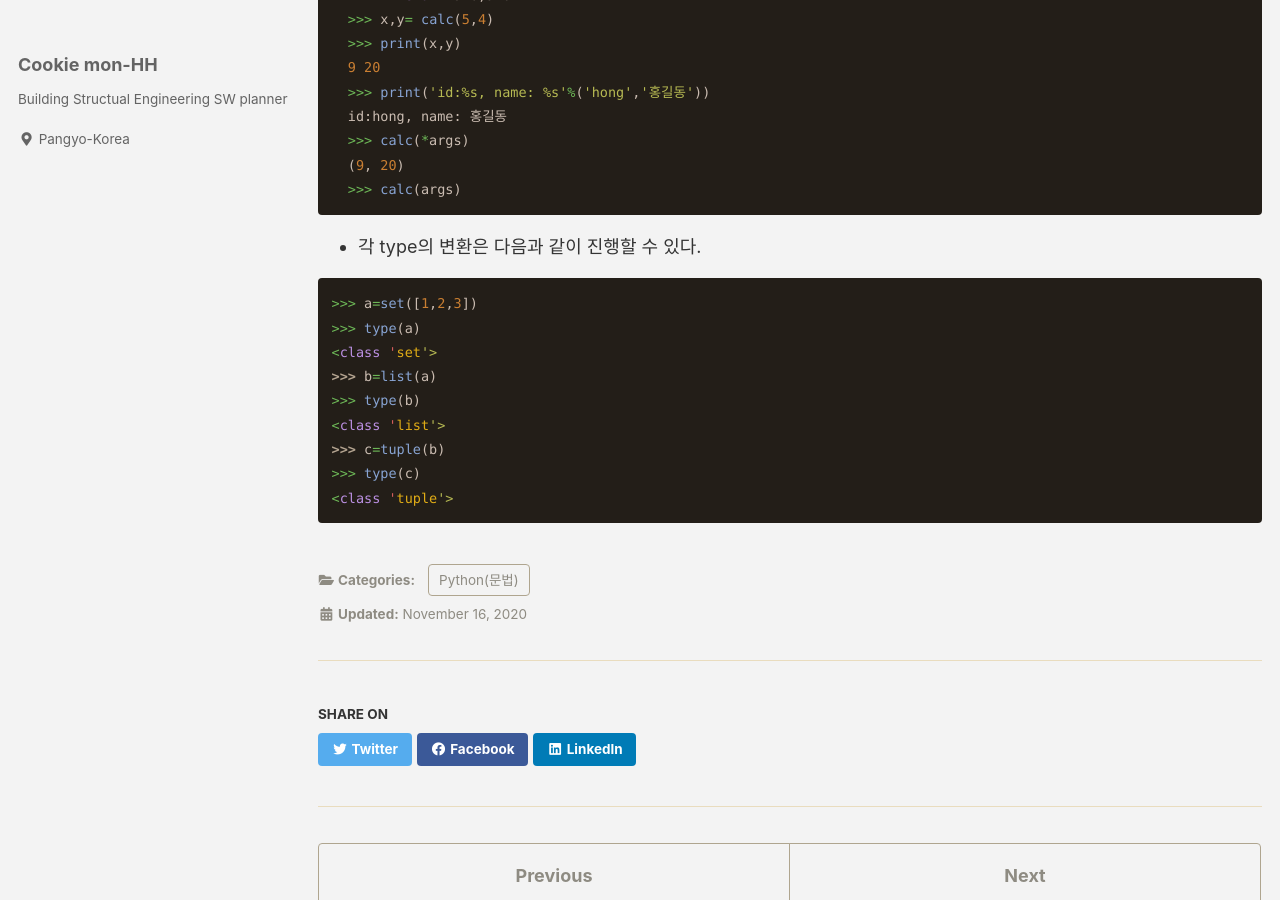
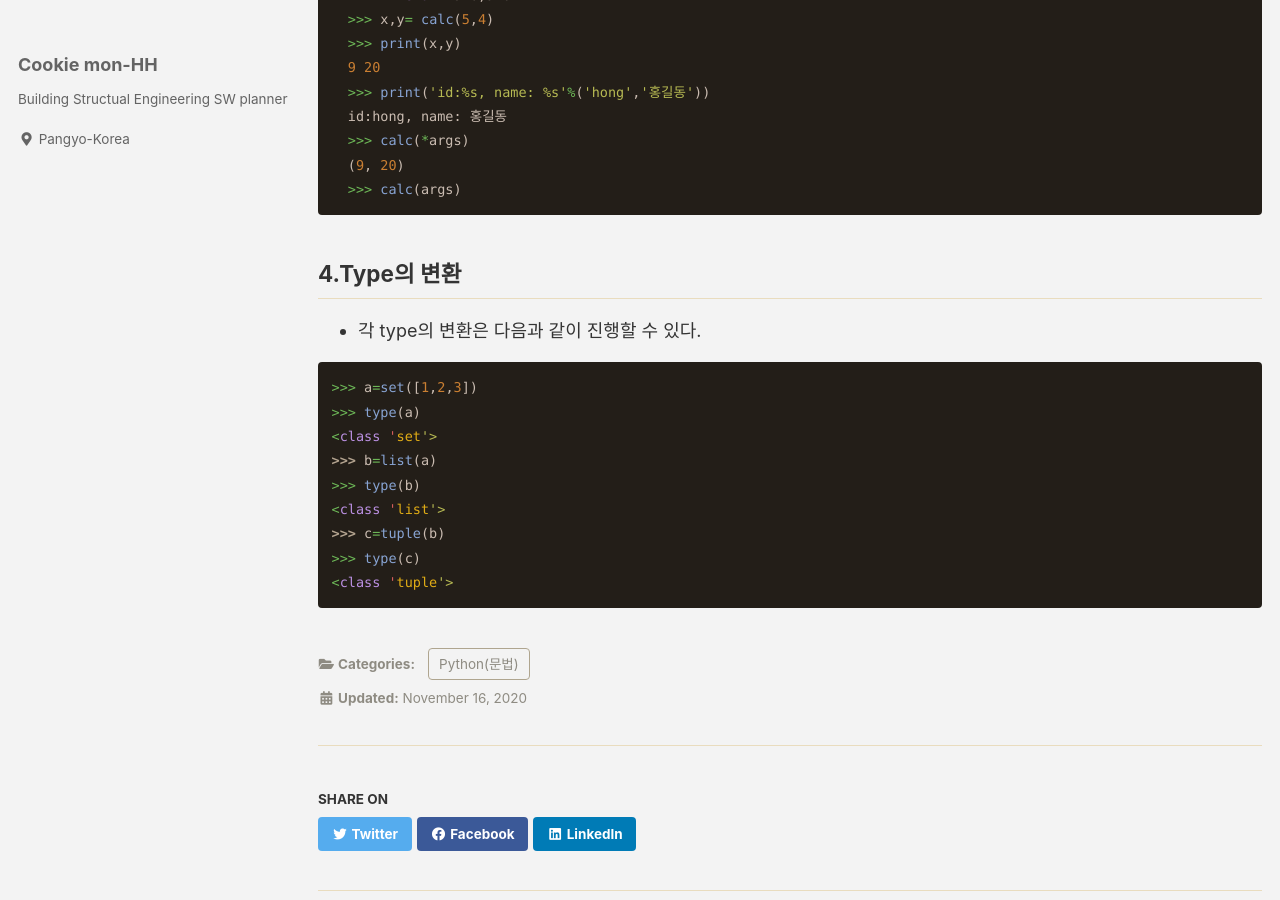
Before and after one commit to CookieMon-HH/cookiemon-hh.github.io, a Jekyll site: the page built from _posts/2020-11-16-4 4리스트,세트,튜플.md, in a window 1280 px wide and 900 px high, scrolled down 3459 px. Built offline with Jekyll 4.4.1, drawn with Linux system fonts in a browser that asks for light colours; cached includes are drawn as plain includes; a script that is not in the unit is left out; comment, search, counter and statistics services are not loaded.

Commit message:
Update 2020-11-16-4 4리스트,세트,튜플.md

````diff
--- a/_posts/2020-11-16-4 4리스트,세트,튜플.md
+++ b/_posts/2020-11-16-4 4리스트,세트,튜플.md
@@ -148,6 +148,9 @@ date : 2020-11-16
   >>> calc(args)
  ```
 
+4.Type의 변환
+---
+
 * 각 type의 변환은 다음과 같이 진행할 수 있다.
 
 ```python
````
